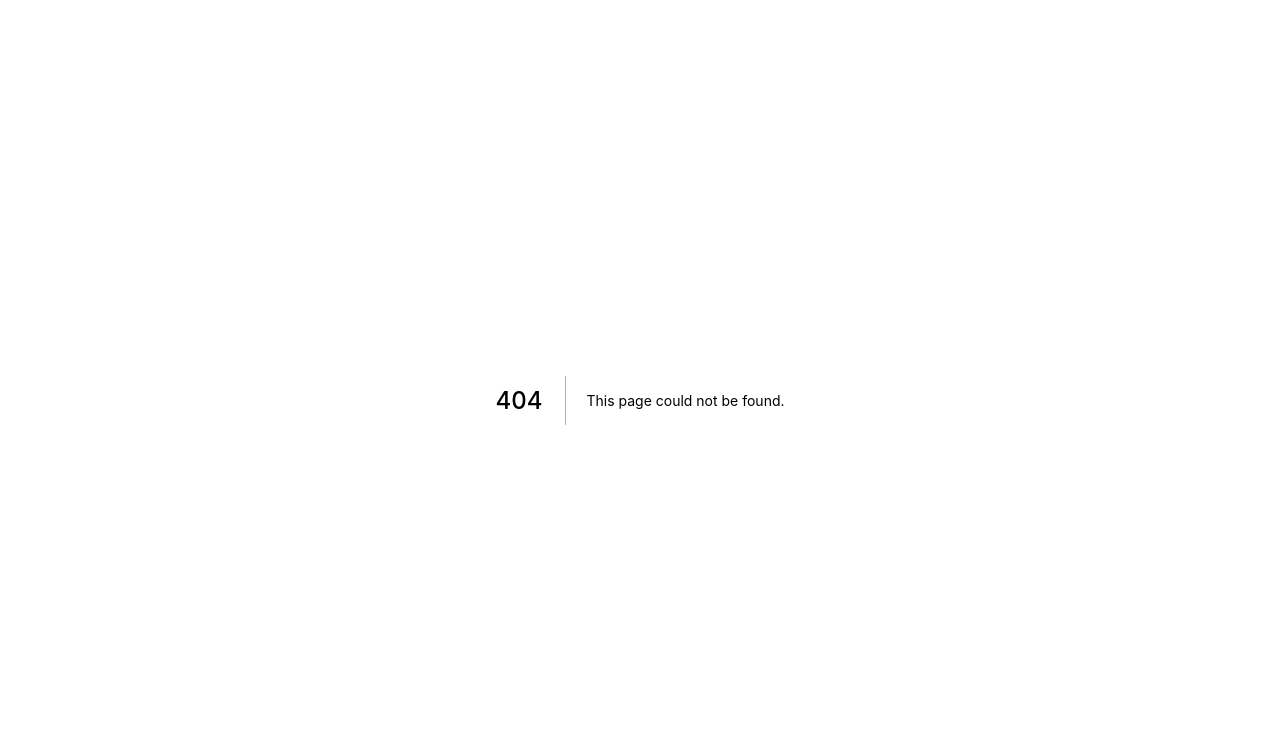
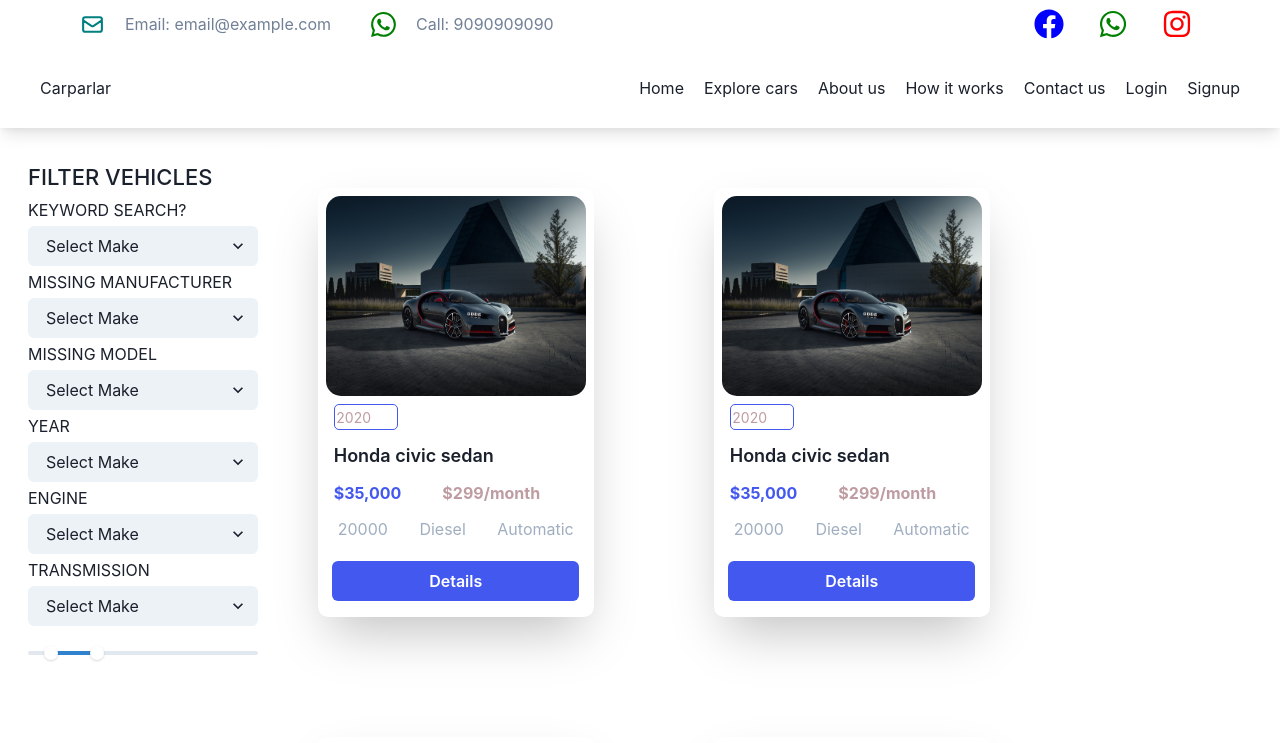
Before and after one commit to wajidkashoo14/carpalar, a Next.js app: page /explore in a window 1280 px wide. Before the commit this address had no page. Shown: the top 743 px of the page. Built offline with nearby package versions, Linux system fonts and the light colour scheme.

Commit message:
added explore page

```diff
--- /dev/null
+++ b/components/Layout/Explore.js
@@ -0,0 +1,105 @@
+import {
+  Container,
+  Flex,
+  Heading,
+  Text,
+  Input,
+  Box,
+  Select,
+  RangeSlider,
+  RangeSliderTrack,
+  RangeSliderFilledTrack,
+  RangeSliderThumb,
+} from "@chakra-ui/react";
+import React from "react";
+import Singlecarcard from "./Singlecarcard";
+
+function Explore() {
+  return (
+    <Container maxW="100%" minH="100vh" p="5" display="flex" mb="10rem">
+      <Flex w="20%" minH="100vh" bg="#fff" mr="3" px="2" flexDir="column">
+        <Heading
+          fontWeight="500"
+          textTransform="uppercase"
+          fontSize="22px"
+          my="1"
+          mt="4"
+        >
+          Filter vehicles
+        </Heading>
+        <Box>
+          <Text my="1" fontSize="16px" textTransform="uppercase">
+            keyword search?
+          </Text>
+          <Select variant="filled" placeholder="Select Make">
+            <option value="option2">Option 2</option>
+            <option value="option3">Option 3</option>
+          </Select>
+        </Box>
+        <Box>
+          <Text my="1" fontSize="16px" textTransform="uppercase">
+            Missing Manufacturer
+          </Text>
+          <Select variant="filled" placeholder="Select Make">
+            <option value="option2">Option 2</option>
+            <option value="option3">Option 3</option>
+          </Select>
+        </Box>
+        <Box>
+          <Text my="1" fontSize="16px" textTransform="uppercase">
+            missing model
+          </Text>
+          <Select variant="filled" placeholder="Select Make">
+            <option value="option2">Option 2</option>
+            <option value="option3">Option 3</option>
+          </Select>
+        </Box>
+        <Box>
+          <Text my="1" fontSize="16px" textTransform="uppercase">
+            year
+          </Text>
+          <Select variant="filled" placeholder="Select Make">
+            <option value="option2">Option 2</option>
+            <option value="option3">Option 3</option>
+          </Select>
+        </Box>
+        <Box>
+          <Text my="1" fontSize="16px" textTransform="uppercase">
+            engine
+          </Text>
+          <Select variant="filled" placeholder="Select Make">
+            <option value="option2">Option 2</option>
+            <option value="option3">Option 3</option>
+          </Select>
+        </Box>
+        <Box>
+          <Text my="1" fontSize="16px" textTransform="uppercase">
+            transmission
+          </Text>
+          <Select variant="filled" placeholder="Select Make">
+            <option value="option2">Option 2</option>
+            <option value="option3">Option 3</option>
+          </Select>
+        </Box>
+
+        <RangeSlider aria-label={["min", "max"]} defaultValue={[10, 30]} my="5">
+          <RangeSliderTrack>
+            <RangeSliderFilledTrack />
+          </RangeSliderTrack>
+          <RangeSliderThumb index={0} />
+          <RangeSliderThumb index={1} />
+        </RangeSlider>
+      </Flex>
+      <Flex w="80%" minH="100vh" bg="#fff" flexWrap="wrap" gap="10">
+        <Singlecarcard />
+        <Singlecarcard />
+        <Singlecarcard />
+        <Singlecarcard />
+        <Singlecarcard />
+        <Singlecarcard />
+      </Flex>
+    </Container>
+  );
+}
+
+export default Explore;
--- a/components/Layout/Navbar.js
+++ b/components/Layout/Navbar.js
@@ -32,7 +32,7 @@ function Navbar() {
           Home
         </Link>
         <Link
-          href="/"
+          href="/explore"
           fontSize="20px"
           textDecoration="none"
           _hover={{ color: "grey.700" }}
--- /dev/null
+++ b/pages/explore.js
@@ -0,0 +1,16 @@
+import React from "react";
+import Explore from "../components/Layout/Explore";
+import Footer from "../components/Layout/Footer";
+import Layout from "../components/Layout/Layout";
+
+function explore() {
+  return (
+    <>
+      <Layout />
+      <Explore />
+      <Footer />
+    </>
+  );
+}
+
+export default explore;
```
